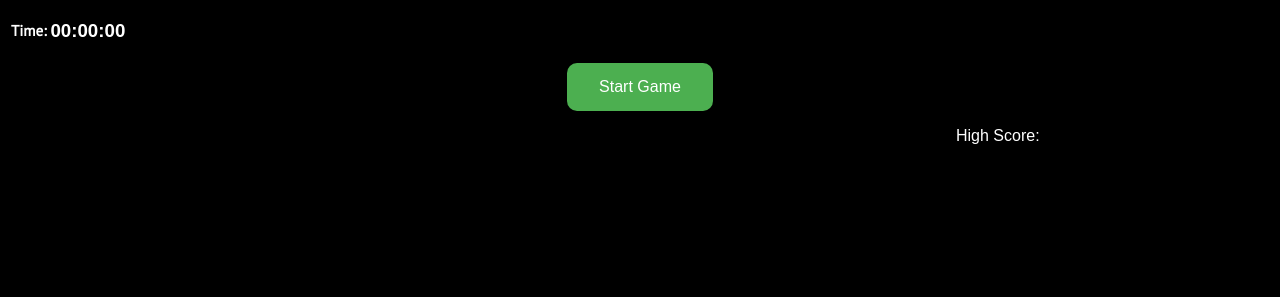
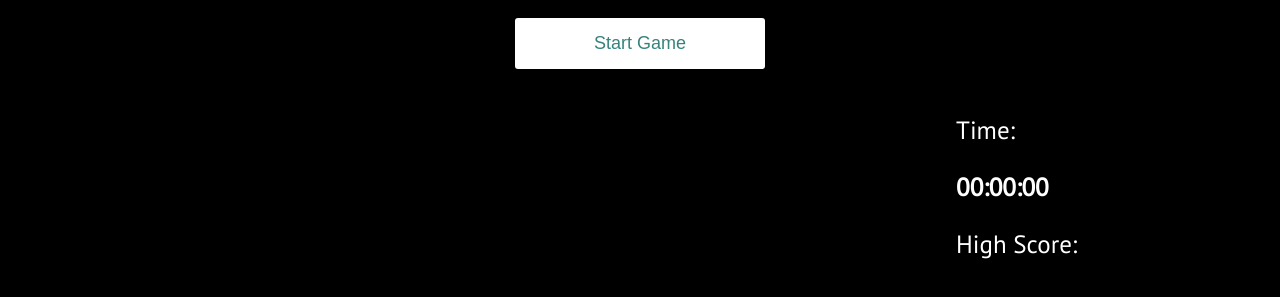
Before and after one commit to vnby/tugas1-ppw, a plain HTML site: page game.html in a window 1280 px wide. Shown: the part 75-372 px from the top of the page. Drawn offline with nearby package versions, Linux system fonts and the light colour scheme; a web font is replaced by a local one.

Commit message:
updatev4.0 izzat nambahin css biar lebih rapi di game.html, leaderboard masih belom

```diff
--- a/game.html
+++ b/game.html
@@ -12,18 +12,13 @@
 	<div class="wrap">
 		<div class="info">
 			<div class="welcome"><h2>welcome,&nbsp;</h2> <h2 id="uname"></h2></div>
-			<table>
-				<tr>
-					<td><h4>Time: </h4></td>
-					<td><h3><time>00:00:00</time></h3></td>
-				</tr>
-			</table>
 			<div class="forbutton">
 				<button type="submit" class="button" id="startgame">Start Game</button>
 			</div>
 		</div>
 		<div class="game"></div>
 		<div class="statistic" id="stats">
+			<p>Time: &nbsp;</p><h3><time>00:00:00</time></h3>
 			<p>High Score: </p>
 		</div>
 	</div>
--- a/src/mycss.css
+++ b/src/mycss.css
@@ -27,6 +27,7 @@ h6,
 p,
 td,
 tr {
+  font-family: 'PT Sans', Helvetica, Arial, sans-serif;
   color: white;
 }
 
@@ -51,10 +52,14 @@ tr {
   margin: 0, 10px;
   vertical-align: middle;
   text-align: center;
+  padding: 20px 0px 20px 0px;
+}
+
+.statistic h3,p {
+  font-size: 25px;
 }
 
 .button {
-    background-color: #4CAF50;
     margin: 0 auto;
     border-radius: 10px;
     color: white;
@@ -65,7 +70,18 @@ tr {
     font-size: 16px;
     margin: 0 10px;
     cursor: pointer;
-    border: none;
+    -webkit-appearance: none;
+     -moz-appearance: none;
+          appearance: none;
+    outline: 0;
+    background-color: white;
+    border: 0;
+    color: #36837B;
+    border-radius: 3px;
+    width: 250px;
+    font-size: 18px;
+   -webkit-transition-duration: 0.25s;
+          transition-duration: 0.25s;
 }
 
 .wrap {
```
